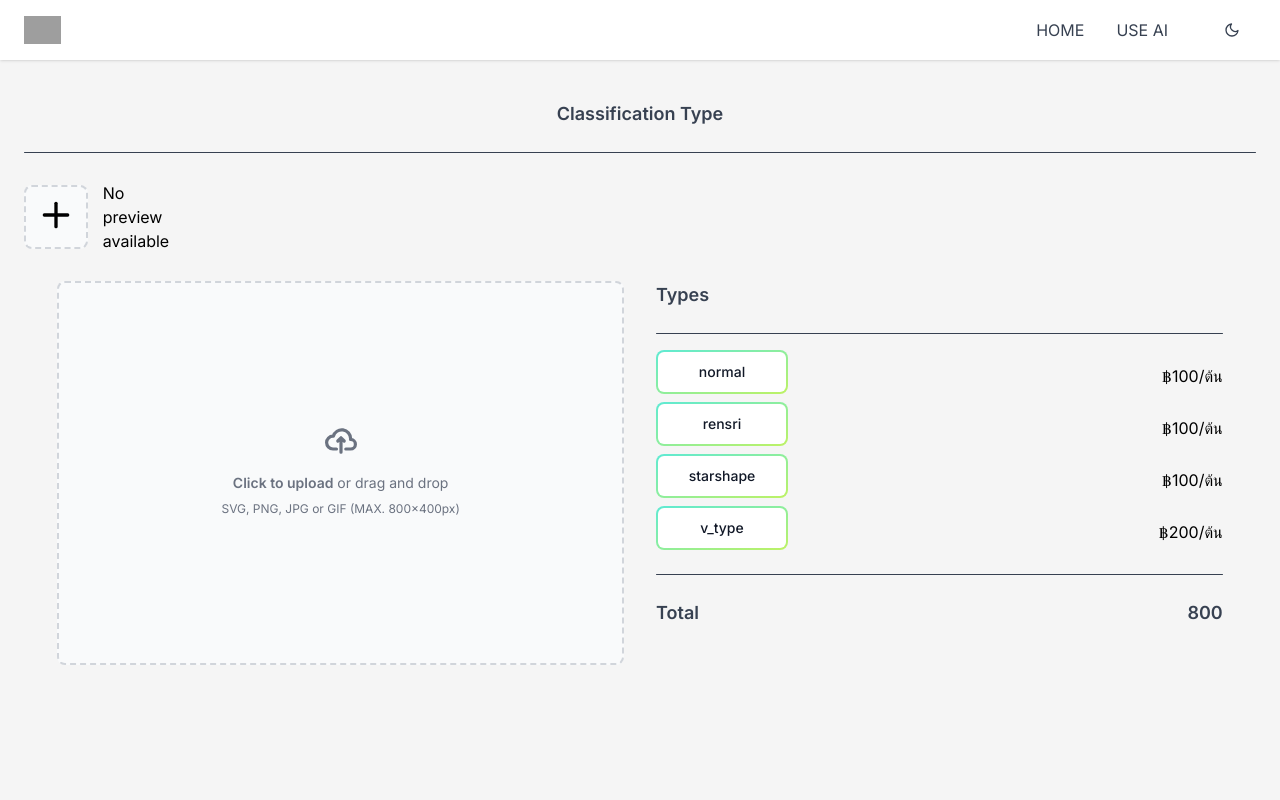
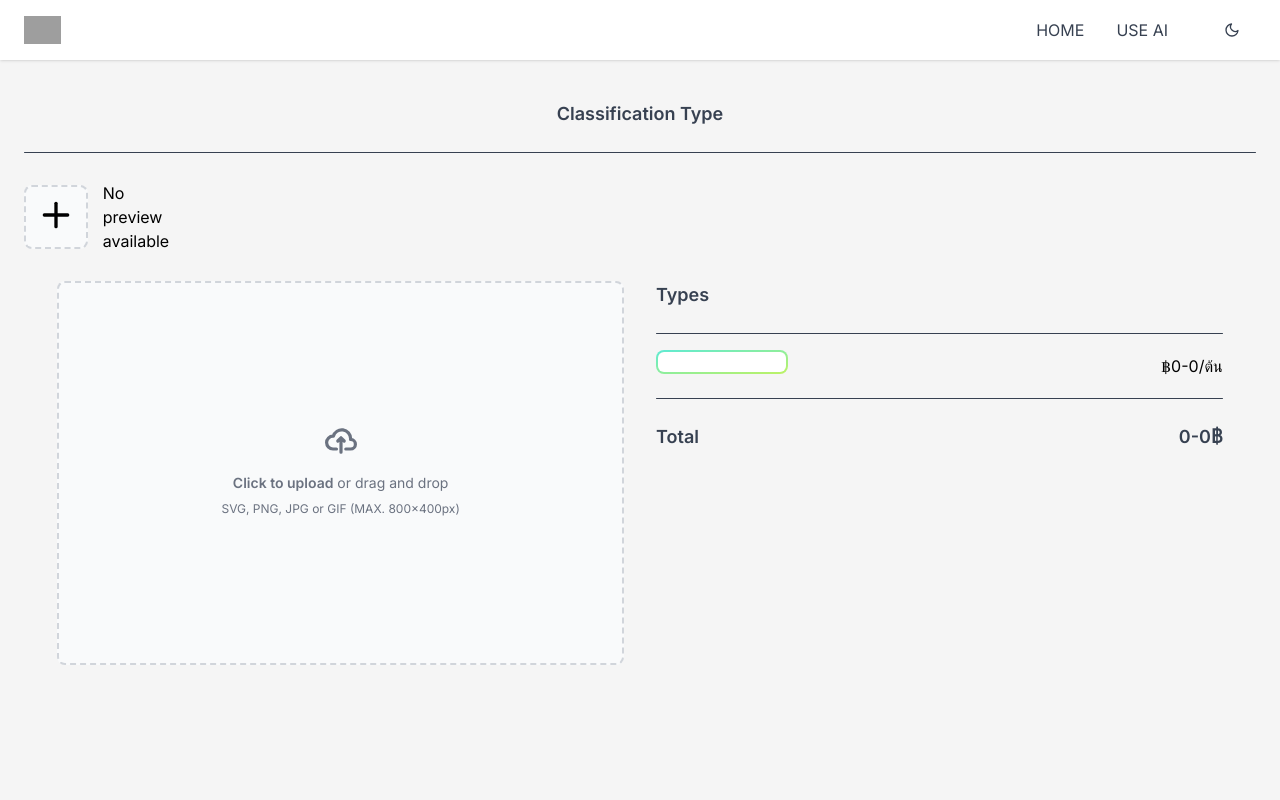
Before and after one commit to BHU23/price_of_astrophytum, a Next.js app: page /use_ai in a window 1280 px wide. Shown: the top 800 px of the page. Built offline with nearby package versions, Linux system fonts and the light colour scheme; grey boxes are pictures that could not be loaded.

Commit message:
update upland images can get muti data repone

```diff
--- a/src/app/page.tsx
+++ b/src/app/page.tsx
@@ -12,7 +12,7 @@ export default function Home() {
         <Line />
         <div className="flex flex-col md:flex-row md:justify-center md:flex-wrap my-8 gap-4 lg:gap-8">
           <div className="w-full lg:w-[46%]">
-            <InputUploadImage nameButton="Uploand Image" />
+            <InputUploadImage nameButton="Upload Image" />
           </div>
         </div>
       </div>
--- a/src/app/use_ai/page.tsx
+++ b/src/app/use_ai/page.tsx
@@ -8,12 +8,30 @@ import TitleTopic from "@/components/title_topic";
 import TotalPrice from "@/components/total_price";
 import UploadImages from "@/components/upload_images";
 import { useGlobal } from "@/context/useGoble";
+import { DiVim } from "react-icons/di";
+
+interface ClassesInterface {
+  total_max: number;
+  total_min: number;
+  className: string; // Changed from String to string
+}
+
+interface PredictionHistorysInterface {
+  image: string; // Changed from String to string
+  class: ClassesInterface;
+}
 
 export default function UseAI() {
   const { predictions } = useGlobal();
+  const [predictionHistorys, setPredictionHistory] = useState<
+    PredictionHistorysInterface[]
+  >([]);
+  const [loading, setLoading] = useState(false);
   const [imagePreviewdisplay, setImagePreviewdisplay] = useState<string | null>(
     null
   );
+  const [imagePredictionHistory, setImagePredictionHistory] =
+    useState<PredictionHistorysInterface | null>(null);
   const [images, setImages] = useState<string[]>([predictions]);
 
   const handleImagePreviewDisplay = (imagePreview: string) => {
@@ -22,12 +40,71 @@ export default function UseAI() {
 
   const handleFileChange = (previewUrl: string) => {
     setImages((prev) => [previewUrl, ...prev]);
+    if (images.length > 0) {
+      console.log("handleUpload"+images.length);
+      handleUpload(previewUrl);
+    }
   };
 
   const handleDelete = (index: number) => {
     setImages((prev) => prev.filter((_, i) => i !== index));
+    setPredictionHistory((prev) => prev.filter((_, i) => i !== index));
   };
 
+  const handleAddPredictionHistory = (data: PredictionHistorysInterface) => {
+    setPredictionHistory((prev) => [data, ...prev]);
+    setImagePredictionHistory(data);
+  };
+  const handleSetPredictionHistory = (index: number) => {
+    console.log("index", index);
+    console.log("predictionHistorys", predictionHistorys);
+    setImagePredictionHistory(predictionHistorys[index]);
+  };
+
+  const handleUpload = async (image :string) => {
+    if (!image) return;
+
+    try {
+      console.log("handleUpload");
+      setLoading(true);
+      const apiUrl = "http://127.0.0.1:8000/api/history-predictions/";
+
+      const response = await fetch(apiUrl, {
+        method: "POST",
+        headers: {
+          "Content-Type": "application/json",
+        },
+        body: JSON.stringify({ image: image }),
+      });
+
+      if (!response.ok) {
+        throw new Error(`HTTP error! Status: ${response.status}`);
+      }
+
+      const data = await response.json();
+
+      const newPrediction: PredictionHistorysInterface = {
+        image: image,
+        class: {
+          className: data.className,
+          total_min: data.total_min,
+          total_max: data.total_max,
+        },
+      };
+
+      console.log("data", data);
+      const { className, total_min, total_max } = data;
+      console.log("Class Name:", className);
+      console.log("Total Min Price:", total_min);
+      console.log("Total Max Price:", total_max);
+      console.log("newPrediction:", newPrediction);
+
+      handleAddPredictionHistory(newPrediction);
+      setLoading(false);
+    } catch (error) {
+      console.error("Error uploading image:", error);
+    }
+  };
   useEffect(() => {
     if (images.length > 0) {
       if (!imagePreviewdisplay || !images.includes(imagePreviewdisplay)) {
@@ -37,7 +114,14 @@ export default function UseAI() {
       setImagePreviewdisplay("");
     }
   }, [images, imagePreviewdisplay]);
+  useEffect(() => {
+    if (images.length > 0) {
+      handleUpload(images[images.length - 1]);
+    }
 
+  }, [predictions]);
+
+  console.log()
   return (
     <div className="w-full h-auto lg:h-screen">
       <div className="flex justify-center items-center">
@@ -47,6 +131,7 @@ export default function UseAI() {
       <div className="flex flex-row gap-4 items-center justify-start my-8">
         <UploadImages
           onsetImagePreviewdisplay={handleImagePreviewDisplay}
+          onsetPredictionHistorysPreviewdisplay={handleSetPredictionHistory}
           onsetImages={handleFileChange}
           handleDelete={handleDelete}
           imagePreviews={images}
@@ -116,16 +201,31 @@ export default function UseAI() {
               <TitleTopic name="Types" />
               <Line />
             </div>
-            <div className="flex flex-col h-auto lg:h-min-80 py-4 justify-start">
-              <BoxType key="normal" typeName="normal" price={100} />
-              <BoxType key="rensri" typeName="rensri" price={100} />
+            {loading && <div>loading...</div>}
+            {!loading && (
+              <>
+                <div className="flex flex-col h-auto lg:h-min-80 py-4 justify-start">
+                  {/* {imagePredictionHistory?.class.map(() => {})} */}
+                  <BoxType
+                    key={imagePredictionHistory?.class.className}
+                    typeName={imagePredictionHistory?.class.className ?? ""}
+                    price_min={imagePredictionHistory?.class.total_min ?? 0}
+                    price_max={imagePredictionHistory?.class.total_max ?? 0}
+                  />
+                  {/* <BoxType key="rensri" typeName="rensri" price={100} />
               <BoxType key="starshape" typeName="starshape" price={100} />
-              <BoxType key="v_type" typeName="v_type" price={200} />
-            </div>
-            <div className="flex-none h-[10%]">
-              <Line />
-              <TotalPrice total="800" />
-            </div>
+              <BoxType key="v_type" typeName="v_type" price={200} /> */}
+                </div>
+                <div className="flex-none h-[10%]">
+                  <Line />
+                  <TotalPrice
+                    total="800"
+                    price_min={imagePredictionHistory?.class.total_min ?? 0}
+                    price_max={imagePredictionHistory?.class.total_max ?? 0}
+                  />
+                </div>{" "}
+              </>
+            )}
           </div>
         </div>
       </div>
--- a/src/components/box_type.tsx
+++ b/src/components/box_type.tsx
@@ -1,8 +1,9 @@
 interface BoxTypeProp {
   typeName: string;
-  price: number;
+  price_min: number;
+  price_max: number;
 }
-export default function BoxType({ typeName, price }: BoxTypeProp) {
+export default function BoxType({ typeName, price_min, price_max }: BoxTypeProp) {
   return (
     <div className="flex flex-row justify-between">
       <div className="relative inline-flex items-center justify-center p-0.5 mb-2 me-2 overflow-hidden text-sm font-medium text-gray-900 rounded-lg group bg-gradient-to-br from-teal-300 to-lime-300 group-hover:from-teal-300 group-hover:to-lime-300 dark:text-white dark:hover:text-gray-900 focus:ring-4 focus:outline-none focus:ring-lime-200 dark:focus:ring-lime-800 min-w-32 text-center">
@@ -10,7 +11,9 @@ export default function BoxType({ typeName, price }: BoxTypeProp) {
           {typeName}
         </span>
       </div>
-      <div className="flex items-center justify-center">฿{price}/ต้น</div>
+      <div className="flex items-center justify-center">
+        ฿{price_min}-{price_max}/ต้น
+      </div>
     </div>
   );
 }
--- a/src/components/input_upload_image.tsx
+++ b/src/components/input_upload_image.tsx
@@ -24,23 +24,30 @@ export default function InputUploadImage({
   const handleFileChange = (event: React.ChangeEvent<HTMLInputElement>) => {
     const file = event.target.files?.[0];
     if (file) {
-      const previewUrl = URL.createObjectURL(file);
-      setImagePreview(previewUrl);
-      setVideoStatus(false);
+      const reader = new FileReader();
+      reader.onloadend = () => {
+        if (typeof reader.result === "string") {
+          console.log("reader.result"+reader.result);
+          setImagePreview(reader.result); // This will be the Base64 string
+          setVideoStatus(false);
+        }
+      };
+      reader.readAsDataURL(file);
     }
   };
+
 
   const handleUpload = async () => {
     if (!imagePreview) return;
 
     try {
-      console.error("imagePreview", imagePreview);
       setPredictions(imagePreview);
       router.push("/use_ai");
     } catch (error) {
       console.error("Error uploading image:", error);
     }
   };
+
 
   const openCamera = async () => {
     setVideoStatus(true);
@@ -87,11 +94,14 @@ export default function InputUploadImage({
           canvasRef.current.height
         );
         const dataUrl = canvasRef.current.toDataURL("image/png");
+        console.log(dataUrl);
         setImagePreview(dataUrl);
         setVideoStatus(false);
       }
     }
+    closeCamera();
   };
+
 
   useEffect(() => {
     return () => {
--- a/src/components/input_upload_images.tsx
+++ b/src/components/input_upload_images.tsx
@@ -12,8 +12,14 @@ export default function InputUploadImages({
   const handleFileChange = (event: React.ChangeEvent<HTMLInputElement>) => {
     const file = event.target.files?.[0];
     if (file) {
-      const previewUrl = URL.createObjectURL(file);
-      onFileChange(previewUrl);
+      const reader = new FileReader();
+      reader.onloadend = () => {
+        if (typeof reader.result === "string") {
+          console.log("reader.result"+reader.result);
+          onFileChange(reader.result); //
+        }
+      };
+      reader.readAsDataURL(file);
     }
   };
 
--- a/src/components/total_price.tsx
+++ b/src/components/total_price.tsx
@@ -1,12 +1,17 @@
 interface TotalPriceicProp {
   total: string;
+  price_min: number;
+  price_max: number;
 }
-export default function TotalPrice({ total }: TotalPriceicProp) {
+export default function TotalPrice({ total, price_min, price_max }: TotalPriceicProp) {
   return (
     <div>
       <div className="flex flex-row justify-between text-gray-700 text-lg font-semibold dark:text-gray-200 my-6">
         Total
-        <span>{total}</span>
+        {/* <span>{total}</span> */}
+        <span>
+          {price_min}-{price_max}฿
+        </span>
       </div>
     </div>
   );
--- a/src/components/upload_images.tsx
+++ b/src/components/upload_images.tsx
@@ -5,6 +5,7 @@ import HistoryUploadImages from "./history_upload_image";
 
 interface UploadImagesProps {
   onsetImagePreviewdisplay: (imagePreview: string) => void;
+  onsetPredictionHistorysPreviewdisplay: (index: number) => void;
   onsetImages: (imagePreviews: string) => void;
   handleDelete: (index: number) => void;
   imagePreviews: string[];
@@ -13,6 +14,7 @@ interface UploadImagesProps {
 export default function UploadImages({
   onsetImages,
   onsetImagePreviewdisplay,
+  onsetPredictionHistorysPreviewdisplay,
   handleDelete,
   imagePreviews,
 }: UploadImagesProps) {
@@ -25,15 +27,21 @@ export default function UploadImages({
     <div className="flex flex-row gap-4 items-center flex-wrap">
       <InputUploadImages onFileChange={handleFileChange} />
       {/* <div className="flex flex-row gap-4 flex-wrap"> */}
-        {imagePreviews.map((imagePreview, index) => (
+      {imagePreviews.map((imagePreview, index) => {
+        // const originalIndex = imagePreviews.length - 1 - index;
+        return (
           <HistoryUploadImages
             key={index}
             imagePreview={imagePreview}
             onDelete={handleDelete}
             index={index}
-            onClick={() => onsetImagePreviewdisplay(imagePreview)}
+            onClick={() => {
+              onsetImagePreviewdisplay(imagePreview);
+              onsetPredictionHistorysPreviewdisplay(index);
+            }}
           />
-        ))}
+        );
+      })}
       {/* </div> */}
     </div>
   );
```
